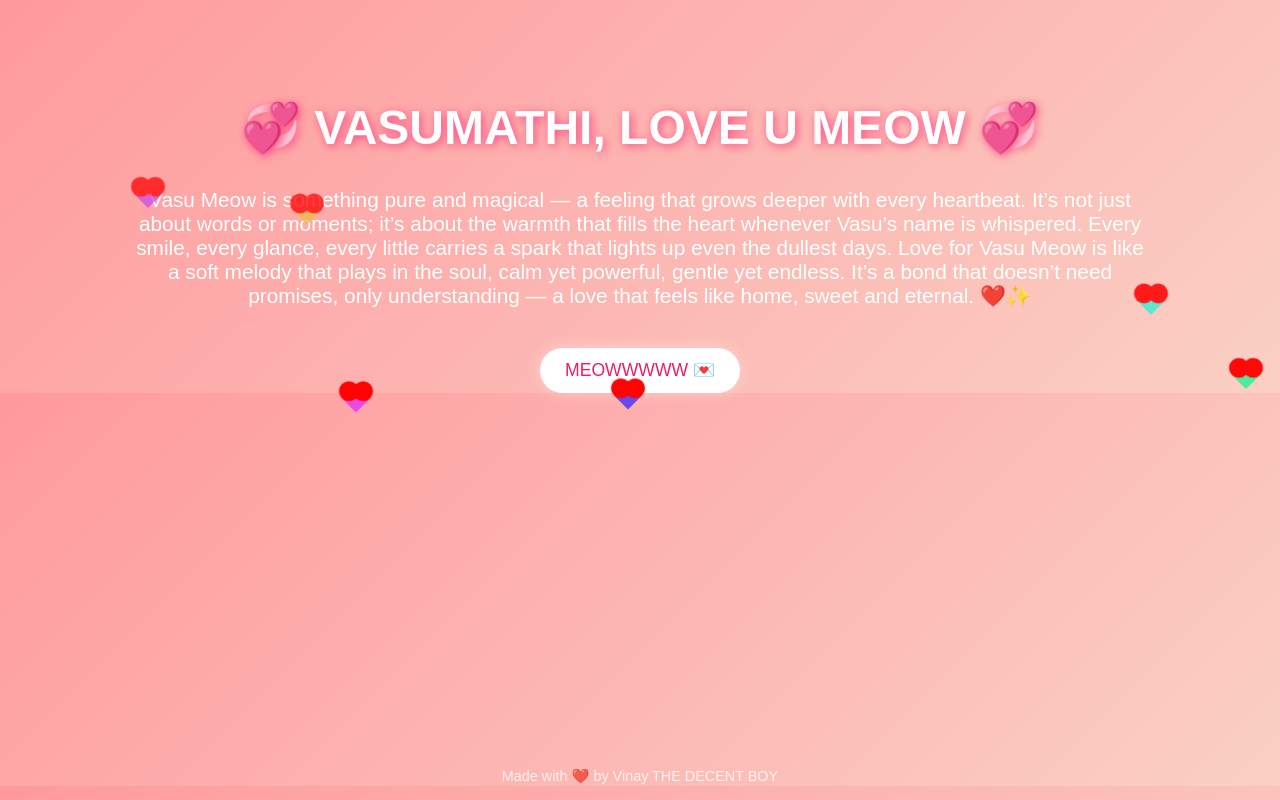
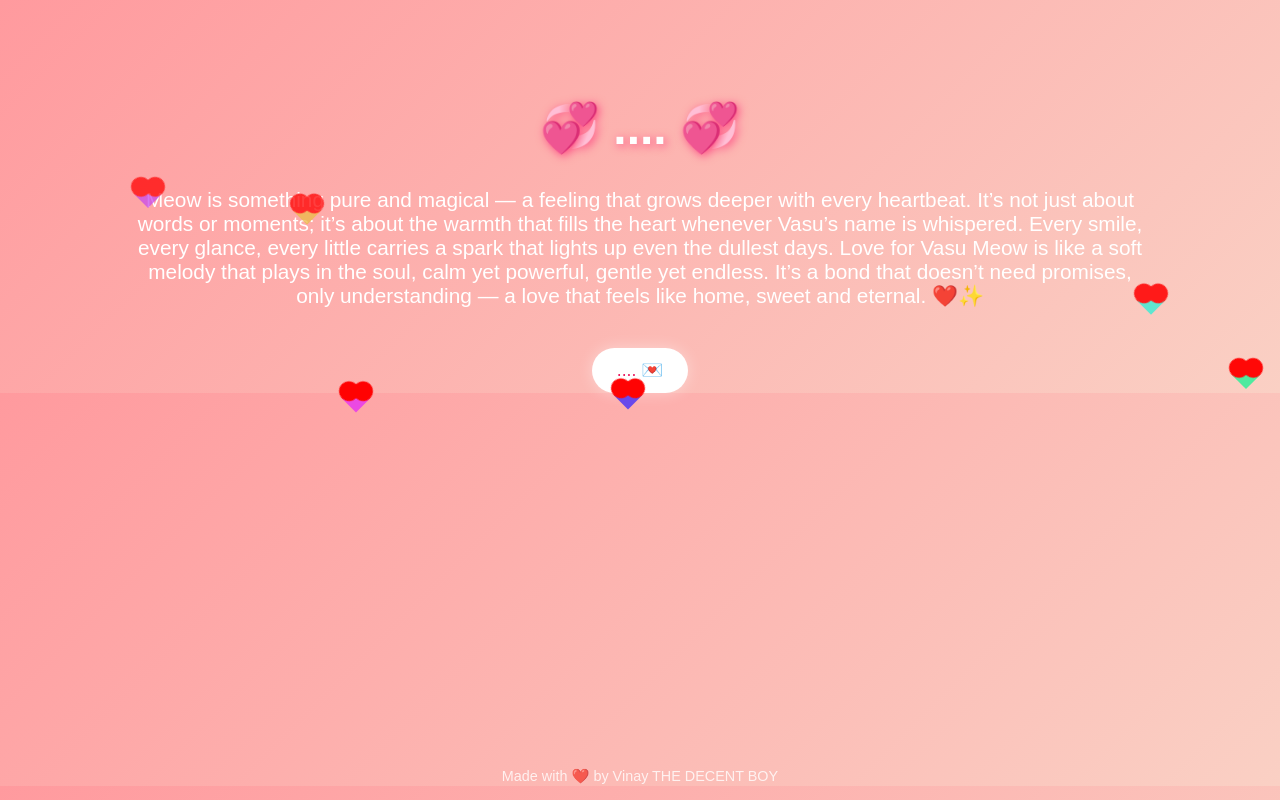
Before and after one commit to earnvin/VASU, a plain HTML site: page index.html in a window 1280 px wide. Drawn offline with Linux system fonts and the light colour scheme.

Commit message:
Update title and content in index.html

```diff
--- a/index.html
+++ b/index.html
@@ -3,7 +3,7 @@
 <head>
   <meta charset="UTF-8" />
   <meta name="viewport" content="width=device-width, initial-scale=1.0" />
-  <title>Vinay Love Greetings 💖</title>
+  <title>Vinay  Greetings 💖</title>
   <style>
     body {
       margin: 0;
@@ -96,15 +96,15 @@
   </style>
 </head>
 <body>
-  <h1>💞 VASUMATHI, LOVE U MEOW 💞</h1>
+  <h1>💞 .... 💞</h1>
   <p>
-    Vasu Meow is something pure and magical — a feeling that grows deeper with every heartbeat. It’s not just about words or moments;
+     Meow is something pure and magical — a feeling that grows deeper with every heartbeat. It’s not just about words or moments;
     it’s about the warmth that fills the heart whenever Vasu’s name is whispered. Every smile, every glance, every little carries a spark that lights up even the dullest days.
     Love for Vasu Meow is like a soft melody that plays in the soul, calm yet powerful, gentle yet endless.
     It’s a bond that doesn’t need promises, only understanding — a love that feels like home, sweet and eternal. ❤️✨
   </p>
 
-  <button id="loveButton"> MEOWWWWW 💌</button>
+  <button id="loveButton">.... 💌</button>
 
   <div id="loveMessage">💗 You are loved endlessly 💗</div>
 
```
